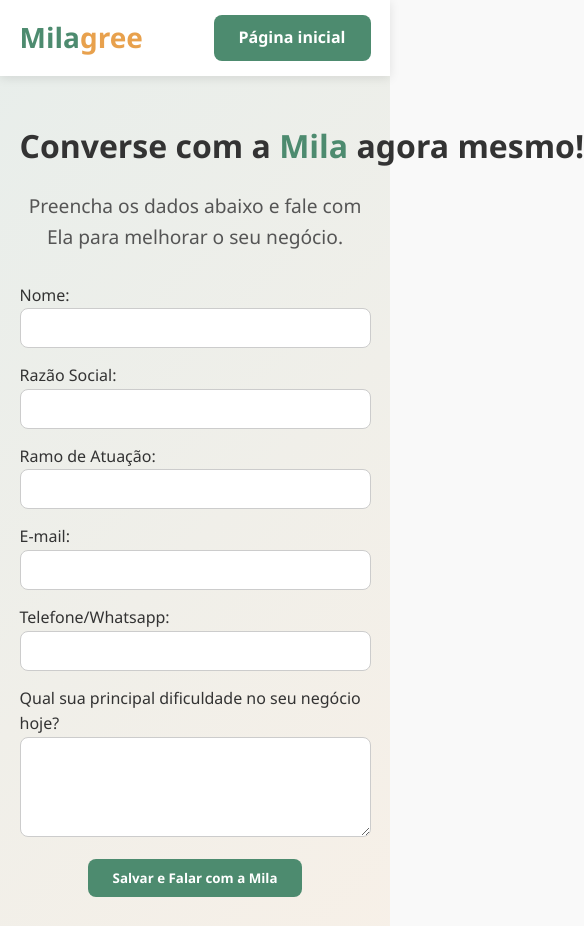
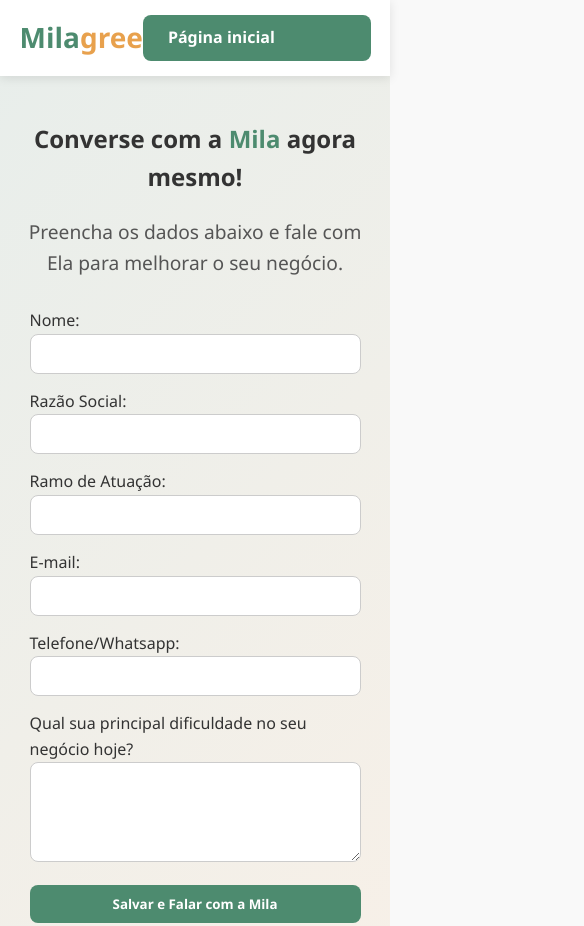
Before and after one commit to aasouzaconsult/mila, a plain HTML site: page FaleMila.html in a window 390 px wide. Shown: the top 926 px of the page, 584 px wide, since content can reach past the window. Drawn offline with Linux system fonts and the light colour scheme.

Commit message:
Add files via upload

```diff
--- a/FaleMila.html
+++ b/FaleMila.html
@@ -455,6 +455,21 @@
                 font-size: 2rem;
             }
         }
+
+        @media (max-width: 480px) {
+            .hero h2 {
+                white-space: normal !important;
+                font-size: 1.5rem;
+            }
+
+            form#businessForm {
+                padding: 0 10px;
+            }
+
+            .cta-button {
+                width: 100%;
+            }
+        }
     </style>
 </head>
 <body>
```
